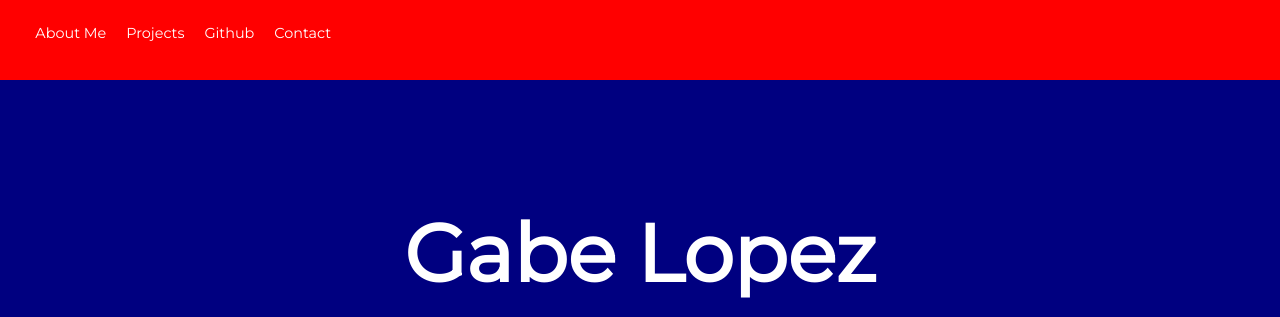
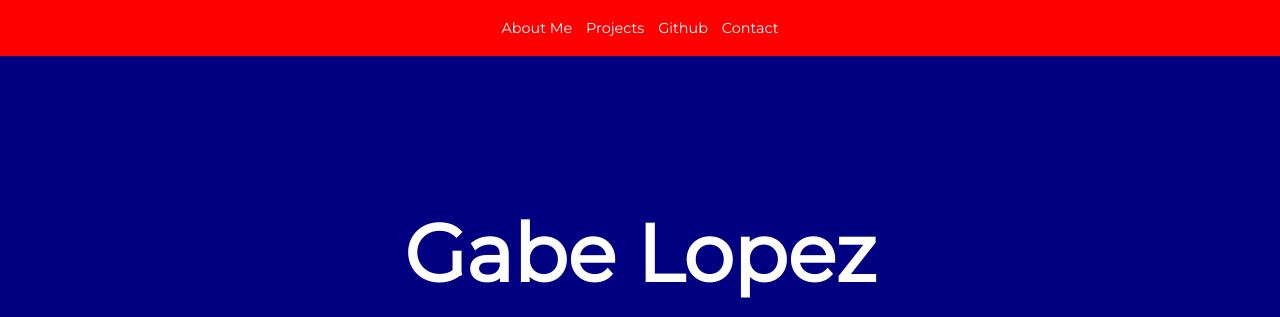
Before and after one commit to gLo-810/portfolio-site, a website: page app/index.html in a window 1280 px wide. Shown: the top 317 px of the page. Drawn offline with Linux system fonts and the light colour scheme.

Commit message:
adjust nav links to be more centered and even

```diff
--- a/app/assets/styles/modules/_primary-nav.css
+++ b/app/assets/styles/modules/_primary-nav.css
@@ -1,6 +1,6 @@
 .primary-nav {
   position: relative;
-  height: 10vh;
+  height: 7vh;
   font-size: 0.9rem;
 
   @mixin atLarge {
@@ -11,10 +11,10 @@
 
   ul {
     position: relative;
-    left: .96rem;
     top: .96rem;
-    padding: 10px 0;
-    margin: 0;
+    padding:0;
+    margin:auto 0;
+    text-align: center;
 
 
     @mixin atLarge {
@@ -23,13 +23,18 @@
   }
 
   li {
-    list-style: none;
-    float: left;
-    padding-right: 20px;
+    display: inline;
+
+    @mixin atLarge {
+      padding-right: 20px;
+    }
   }
+
 
   a {
     text-decoration: none;
     color: white;
+    display: inline-block;
+    padding: 5px;
   }
 }
--- a/app/temp/styles/main.css
+++ b/app/temp/styles/main.css
@@ -592,7 +592,7 @@ body {
 
 .primary-nav {
   position: relative;
-  height: 10vh;
+  height: 7vh;
   font-size: 0.9rem;
 }
 
@@ -604,10 +604,10 @@ body {
 
 .primary-nav ul {
     position: relative;
-    left: .96rem;
     top: .96rem;
-    padding: 10px 0;
-    margin: 0;
+    padding:0;
+    margin:auto 0;
+    text-align: center;
   }
 
 @media (min-width: 1440px) {
@@ -618,14 +618,21 @@ body {
   }
 
 .primary-nav li {
-    list-style: none;
-    float: left;
-    padding-right: 20px;
+    display: inline;
+  }
+
+@media (min-width: 1440px) {
+
+.primary-nav li {
+      padding-right: 20px
+  }
   }
 
 .primary-nav a {
     text-decoration: none;
     color: white;
+    display: inline-block;
+    padding: 5px;
   }
 
 .wrapper {
```
